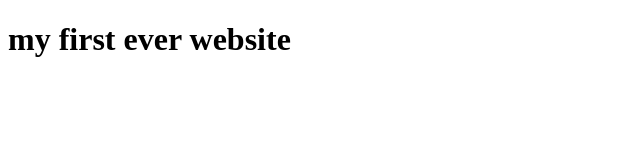
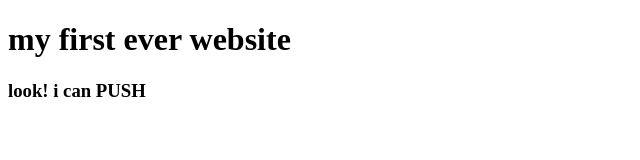
Before and after one commit to smsakib15/my-first-website2, a plain HTML site: page index.html in a window 1280 px wide. Shown: the whole page, without its empty margins (0-640 px from the left). Drawn offline with Linux system fonts and the light colour scheme.

Commit message:
learned github

```diff
--- a/index.html
+++ b/index.html
@@ -8,5 +8,6 @@
 </head>
 <body>
     <h1>my first ever website</h1>
+    <h3>look! i can PUSH</h3>
 </body>
 </html>
```
